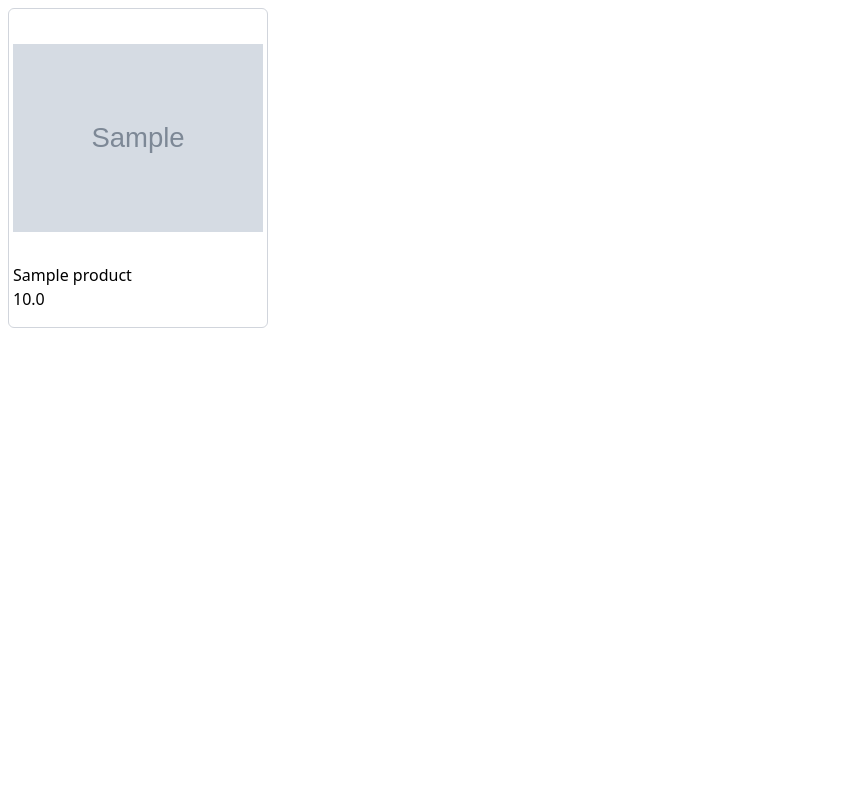
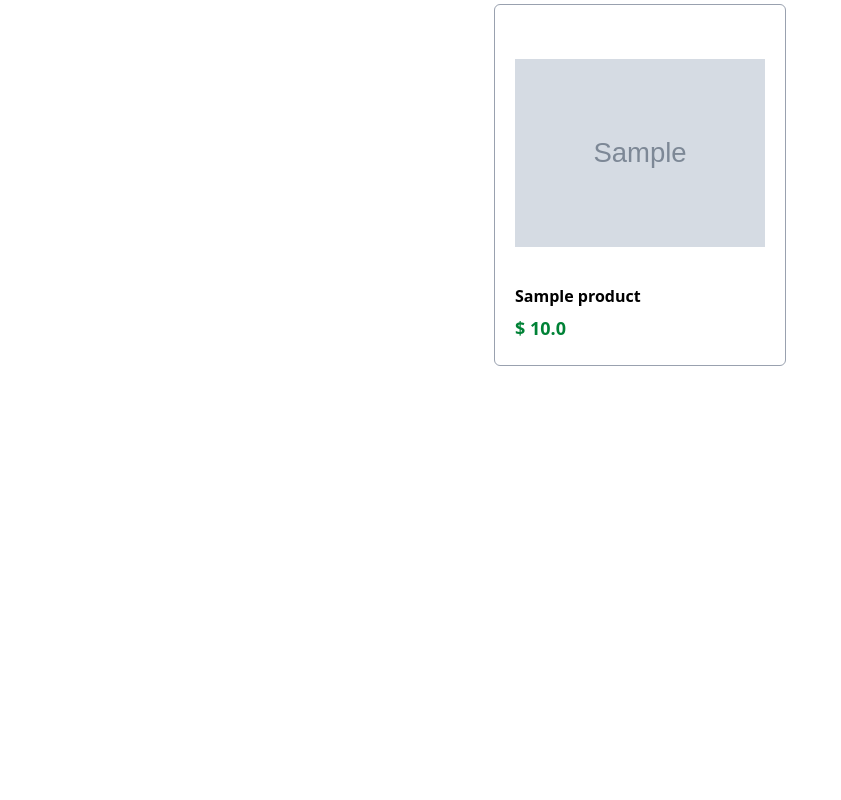
Before and after one commit to ErikEvertonRodrigues/ecommerce_Django, a Django app: page / in a window 1280 px wide. Shown: the whole page, without its empty margins (0-841 px from the left). Run offline with Django 5.2, Linux system fonts and the light colour scheme; tables that the repository leaves empty hold one stand-in row (values such as "Sample post"); grey boxes marked "Sample" are stand-in pictures; style sheets or scripts are compiled from the project's sources.

Commit message:
Add some more simple styles into index page and replace python for python3 in Makefile

```diff
--- a/shop/templates/shop/index.html
+++ b/shop/templates/shop/index.html
@@ -8,14 +8,16 @@
     <title>Document</title>
 </head>
 <body>
-    <main class="h-screen flex gap-1 p-2">
-        {% for product in products %}
-            <div class="border-1 p-1 border-gray-300 rounded-md h-[20em]">
-                <img class="h-[250px] w-[250px] object-contain  rounded-t-[5px]" src="{{ product.image }}" alt="{{ product.title }} image">
-                <p>{{ product.title }}</p>
-                <p>{{ product.price }}</p>
-            </div>
-        {% endfor %}
+    <main class="flex justify-center">
+        <section class="h-screen flex gap-1 p-1 m-auto">
+            {% for product in products %}
+                <div class="box-content border-1 p-5 border-gray-400 rounded-md h-[20em] flex flex-col justify-around">
+                    <img class="h-[250px] w-[250px] object-contain" src="{{ product.image }}" alt="{{ product.title }} image">
+                    <p class="font-black">{{ product.title }}</p>
+                    <p class="font-black text-green-700 text-lg">$ {{ product.price }}</p>
+                </div>
+            {% endfor %}
+        </section>
     </main>
 </body>
 </html>
```
Also changed, not shown: 1 other file.
